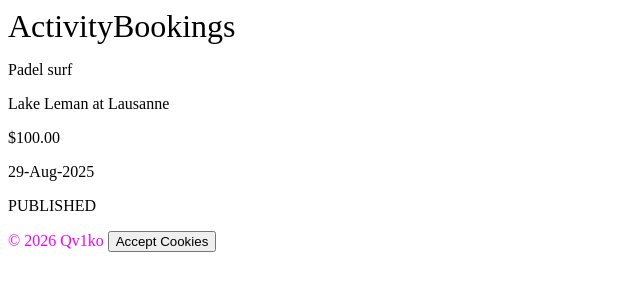
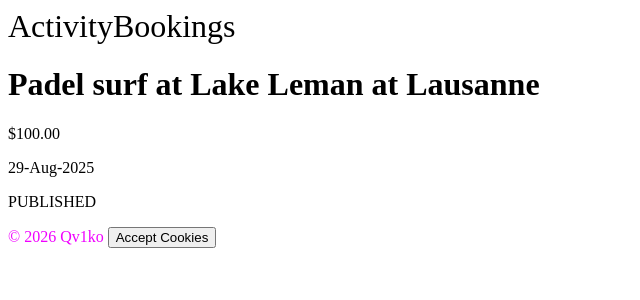
Before and after one commit to Qv1ko/curso-angular-moderno, an Angular app: page / in a window 1280 px wide. Shown: the top 300 px of the page, without its empty margins (0-640 px from the left). Built offline with nearby package versions, Linux system fonts and the light colour scheme.

Commit message:
feat: add custom pipe to the bookings component

```diff
--- /dev/null
+++ b/src/app/bookings/activity-title-pipe.ts
@@ -0,0 +1,12 @@
+import { Pipe, PipeTransform } from '@angular/core';
+
+import { Activity } from '../domain/activity.type';
+
+@Pipe({
+  name: 'activityTitle',
+})
+export class ActivityTitlePipe implements PipeTransform {
+  transform(activity: Activity): string {
+    return `${activity.name} at ${activity.location}`;
+  }
+}
--- a/src/app/bookings/bookings.html
+++ b/src/app/bookings/bookings.html
@@ -1,6 +1,5 @@
-<p>{{ activity.name }}</p>
+<h1>{{ activity | activityTitle }}</h1>
 <div>
-  <p>{{ activity.location }}</p>
   <p>{{ activity.price | currency }}</p>
   <p>{{ activity.date | date:"dd-MMM-yyyy" }}</p>
   <p>{{ activity.status | uppercase }}</p>
--- a/src/app/bookings/bookings.ts
+++ b/src/app/bookings/bookings.ts
@@ -2,10 +2,11 @@ import { CurrencyPipe, DatePipe, UpperCasePipe } from '@angular/common';
 import { Component } from '@angular/core';
 
 import { Activity } from '../domain/activity.type';
+import { ActivityTitlePipe } from './activity-title-pipe';
 
 @Component({
   selector: 'qv1-bookings',
-  imports: [CurrencyPipe, DatePipe, UpperCasePipe],
+  imports: [CurrencyPipe, DatePipe, UpperCasePipe, ActivityTitlePipe],
   templateUrl: './bookings.html',
   styleUrl: './bookings.css',
 })
```
